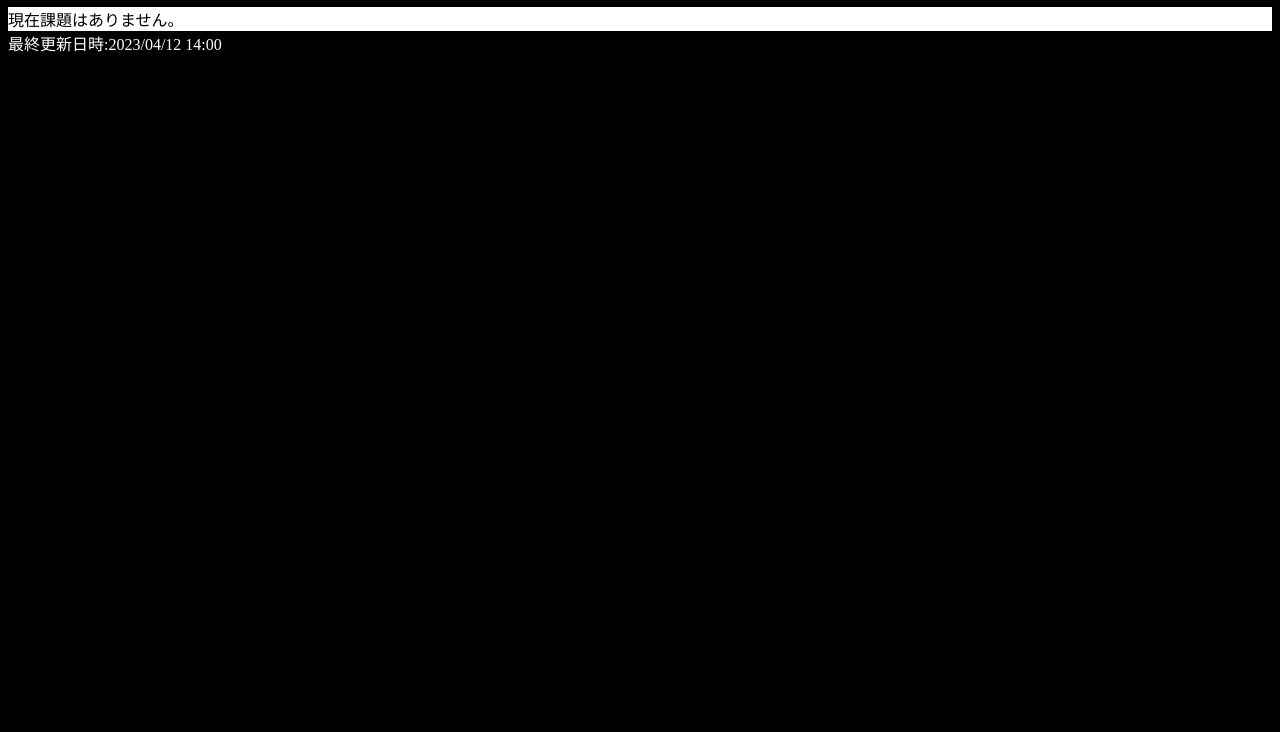
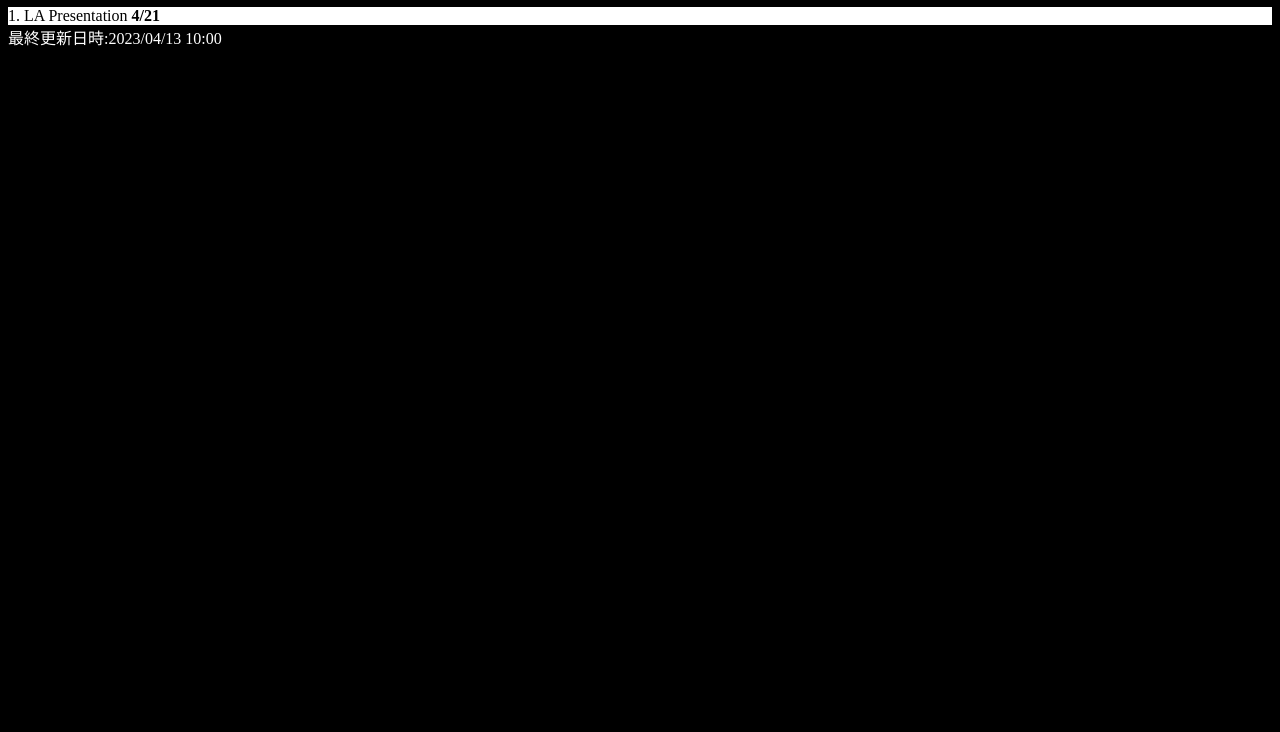
Before and after one commit to scsw0/kadai, a plain HTML site: page index.html in a window 1280 px wide. Shown: the part 68-800 px from the top of the page. Drawn offline with Linux system fonts and the light colour scheme.

Commit message:
Update index.html

```diff
--- a/index.html
+++ b/index.html
@@ -7,8 +7,8 @@
 <body style="background: black;">
 <h1 style="color: white;">2-Bの課題</h1>
 <div style="background: white;">
-現在課題はありません。
+1. LA Presentation <b>4/21</b>
 </div>
-<span style="color: white;">最終更新日時:2023/04/12 14:00</span>
+<span style="color: white;">最終更新日時:2023/04/13 10:00</span>
 </body>
 </html>
```
